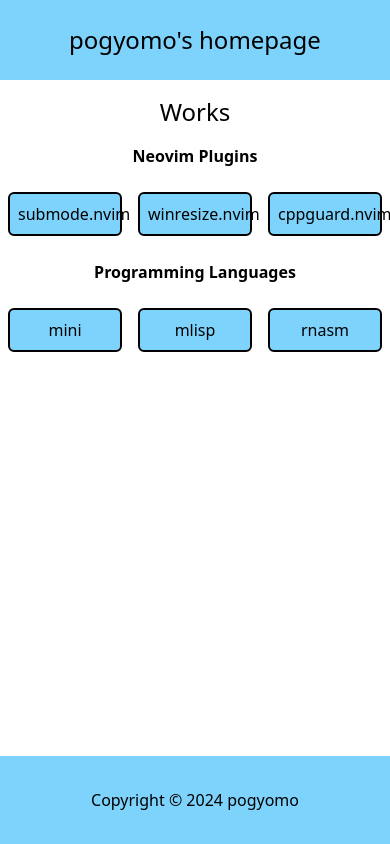
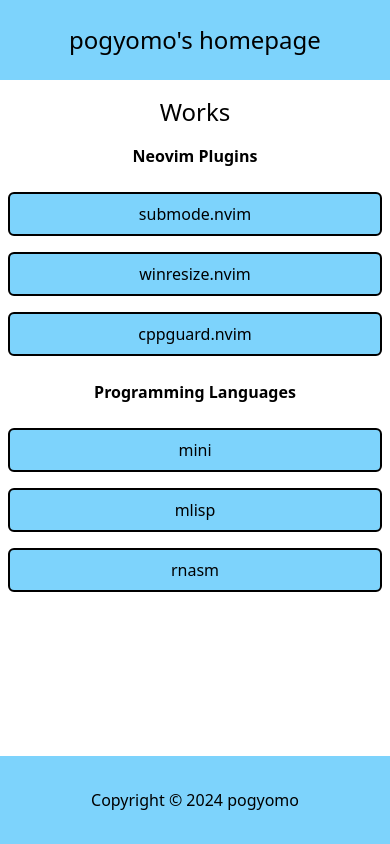
Before and after one commit to pogyomo/homepage, a Next.js app: page /works in a window 390 px wide. Built offline with nearby package versions, Linux system fonts and the light colour scheme.

Commit message:
feat: change grid-cols when in mobile

```diff
--- a/src/app/games/page.tsx
+++ b/src/app/games/page.tsx
@@ -11,7 +11,7 @@
   return (
     <>
       <h1 className="text-2xl text-center mb-4">Games</h1>
-      <div className="grid grid-cols-5">
+      <div className="grid grid-cols-1 sm:grid-cols-5">
         <Link href="/games/tic-tac-toe" className={boxStyle}>
           tic-tac-toe
         </Link>
--- a/src/app/page.tsx
+++ b/src/app/page.tsx
@@ -11,7 +11,7 @@
   return (
     <>
       <h1 className="text-2xl text-center mb-4">TopPage</h1>
-      <div className="grid grid-cols-5">
+      <div className="grid grid-cols-1 sm:grid-cols-5">
         <Link href="/profile" className={boxStyle}>
           profile
         </Link>
--- a/src/app/works/page.tsx
+++ b/src/app/works/page.tsx
@@ -10,7 +10,7 @@
     <>
       <h1 className="text-2xl text-center mb-4">Works</h1>
       <h2 className="font-bold text-center mb-4">Neovim Plugins</h2>
-      <div className="grid grid-cols-3">
+      <div className="grid grid-cols-1 sm:grid-cols-3">
         <a href="https://github.com/pogyomo/submode.nvim" className={boxStyle}>
           submode.nvim
         </a>
@@ -25,7 +25,7 @@
         </a>
       </div>
       <h2 className="font-bold text-center my-4">Programming Languages</h2>
-      <div className="grid grid-cols-3">
+      <div className="grid grid-cols-1 sm:grid-cols-3">
         <a href="https://github.com/pogyomo/mini" className={boxStyle}>
           mini
         </a>
```
